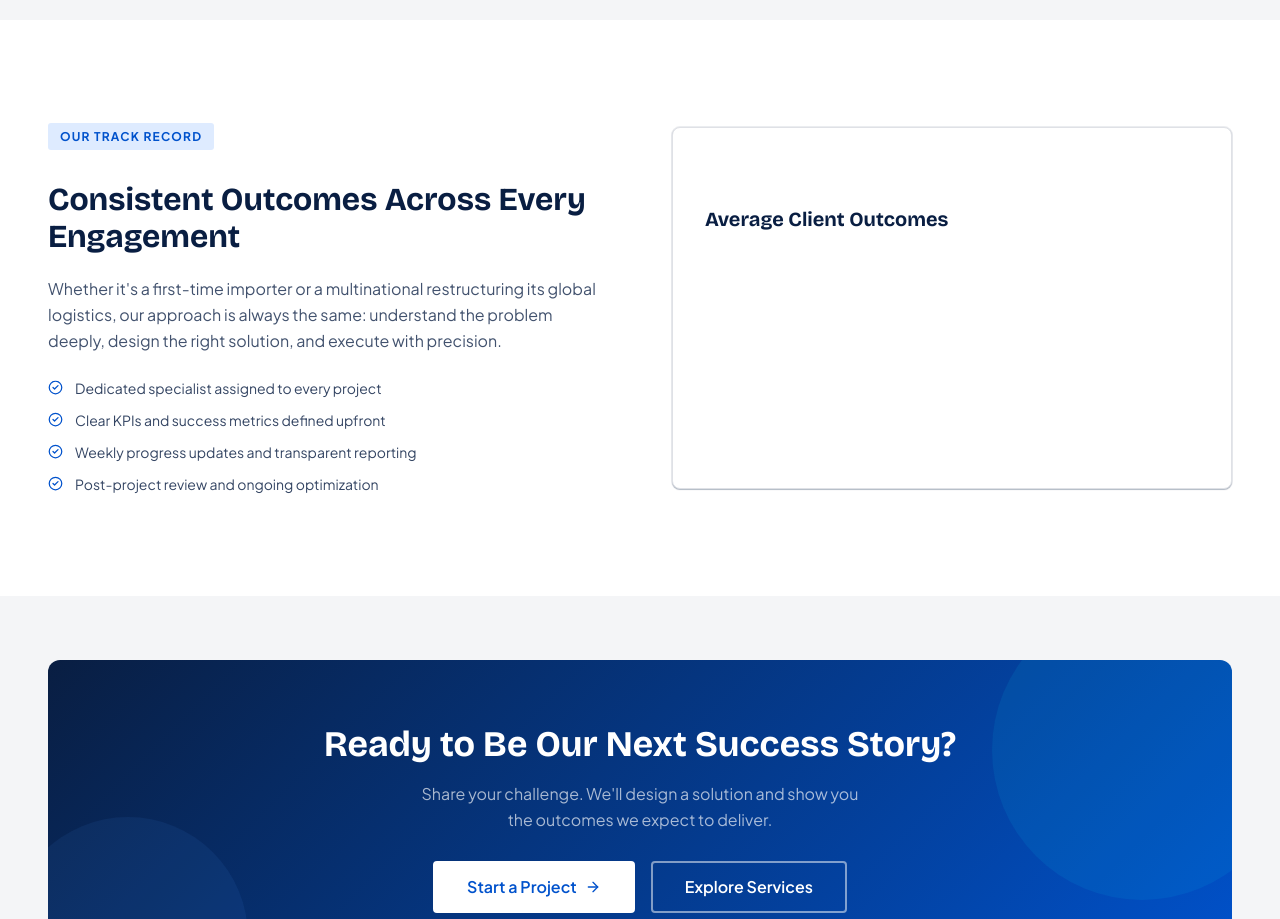
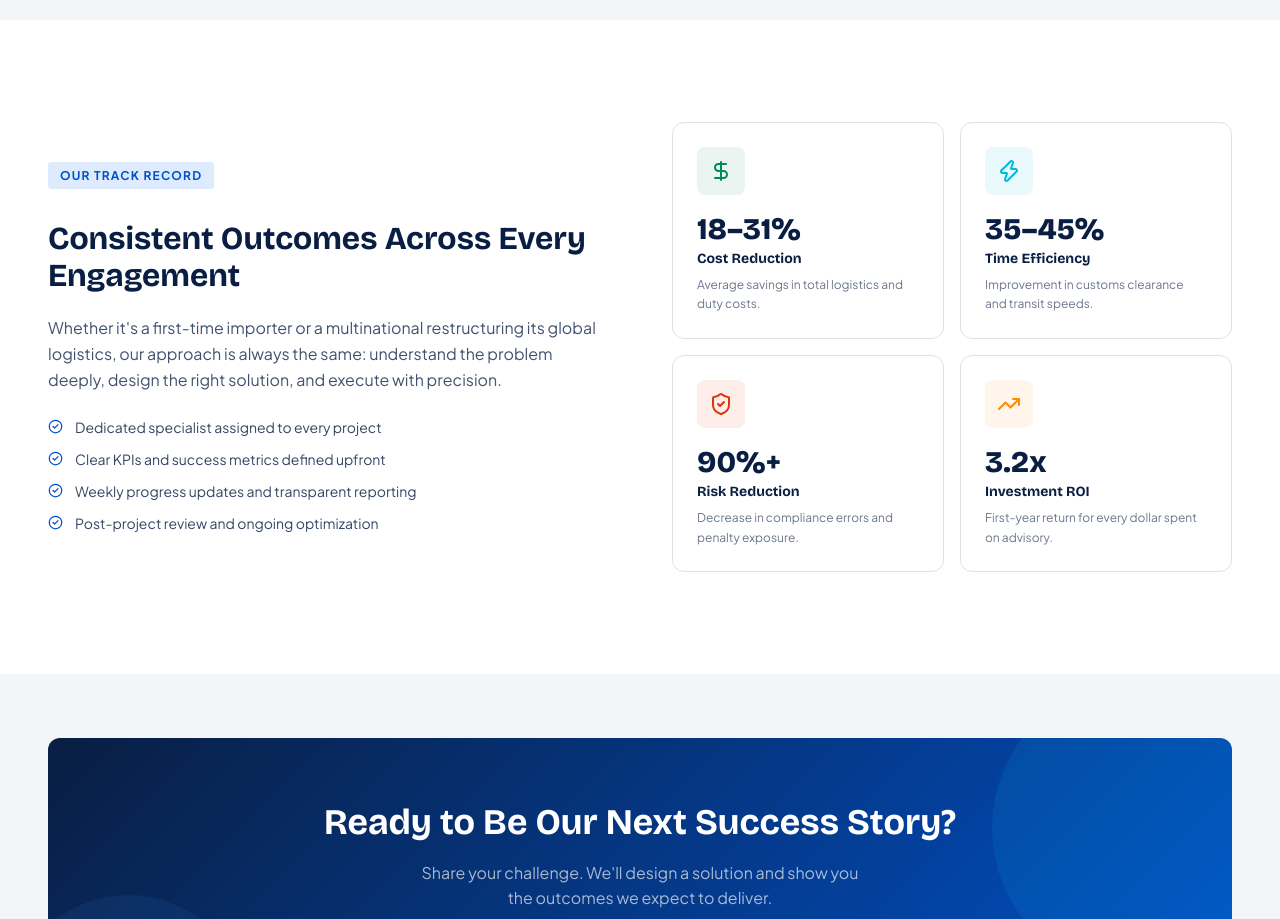
Before and after one commit to Bisrategebriel/yatm, a Next.js app: page /projects in a window 1280 px wide. Shown: the part 4700-5619 px from the top of the page. Built offline with nearby package versions, Linux system fonts and the light colour scheme.

Commit message:
fix: replace boring average client outcomes section with expressive stat elements

```diff
--- a/app/projects/page.tsx
+++ b/app/projects/page.tsx
@@ -1,6 +1,6 @@
 import type { Metadata } from "next";
 import Link from "next/link";
-import { ArrowRight, TrendingUp, Clock, CheckCircle2, BarChart3 } from "lucide-react";
+import { ArrowRight, TrendingUp, Clock, CheckCircle2, BarChart3, DollarSign, ShieldCheck, Zap } from "lucide-react";
 import ImageSlider from "@/components/ImageSlider";
 
 export const metadata: Metadata = {
@@ -236,18 +236,44 @@ export default function ProjectsPage() {
                 ))}
               </ul>
             </div>
-            <div className="card p-8 bg-gradient-to-br from-[#091E42] to-[#0052CC] text-white border-0">
-              <BarChart3 size={32} className="text-white/40 mb-4" />
-              <h3 className="font-display font-bold text-xl mb-6">Average Client Outcomes</h3>
+            <div className="grid grid-cols-1 sm:grid-cols-2 gap-4">
               {[
-                { label: "Cost reduction achieved", value: "18–31%" },
-                { label: "Clearance time improvement", value: "35–45%" },
-                { label: "Compliance risk reduction", value: "90%+" },
-                { label: "First-year ROI on consulting", value: "3.2x" },
+                {
+                  icon: DollarSign,
+                  title: "Cost Reduction",
+                  value: "18–31%",
+                  desc: "Average savings in total logistics and duty costs.",
+                  color: "#00875A"
+                },
+                {
+                  icon: Zap,
+                  title: "Time Efficiency",
+                  value: "35–45%",
+                  desc: "Improvement in customs clearance and transit speeds.",
+                  color: "#00B8D9"
+                },
+                {
+                  icon: ShieldCheck,
+                  title: "Risk Reduction",
+                  value: "90%+",
+                  desc: "Decrease in compliance errors and penalty exposure.",
+                  color: "#DE350B"
+                },
+                {
+                  icon: TrendingUp,
+                  title: "Investment ROI",
+                  value: "3.2x",
+                  desc: "First-year return for every dollar spent on advisory.",
+                  color: "#FF8B00"
+                },
               ].map((o) => (
-                <div key={o.label} className="flex justify-between items-center border-b border-white/15 py-3 last:border-0">
-                  <span className="text-sm text-white/70">{o.label}</span>
-                  <span className="font-bold text-white">{o.value}</span>
+                <div key={o.title} className="p-6 bg-white rounded-xl border border-[#DFE1E6] hover:border-[#0052CC] hover:shadow-xl transition-all duration-300 group">
+                  <div className="w-12 h-12 rounded-lg flex items-center justify-center mb-4 transition-transform group-hover:scale-110" style={{ background: `${o.color}15`, color: o.color }}>
+                    <o.icon size={24} />
+                  </div>
+                  <p className="font-display font-extrabold text-3xl text-[#091E42] mb-1">{o.value}</p>
+                  <h4 className="text-sm font-bold text-[#344563] mb-2">{o.title}</h4>
+                  <p className="text-xs text-[#6B778C] leading-relaxed">{o.desc}</p>
                 </div>
               ))}
             </div>
```
